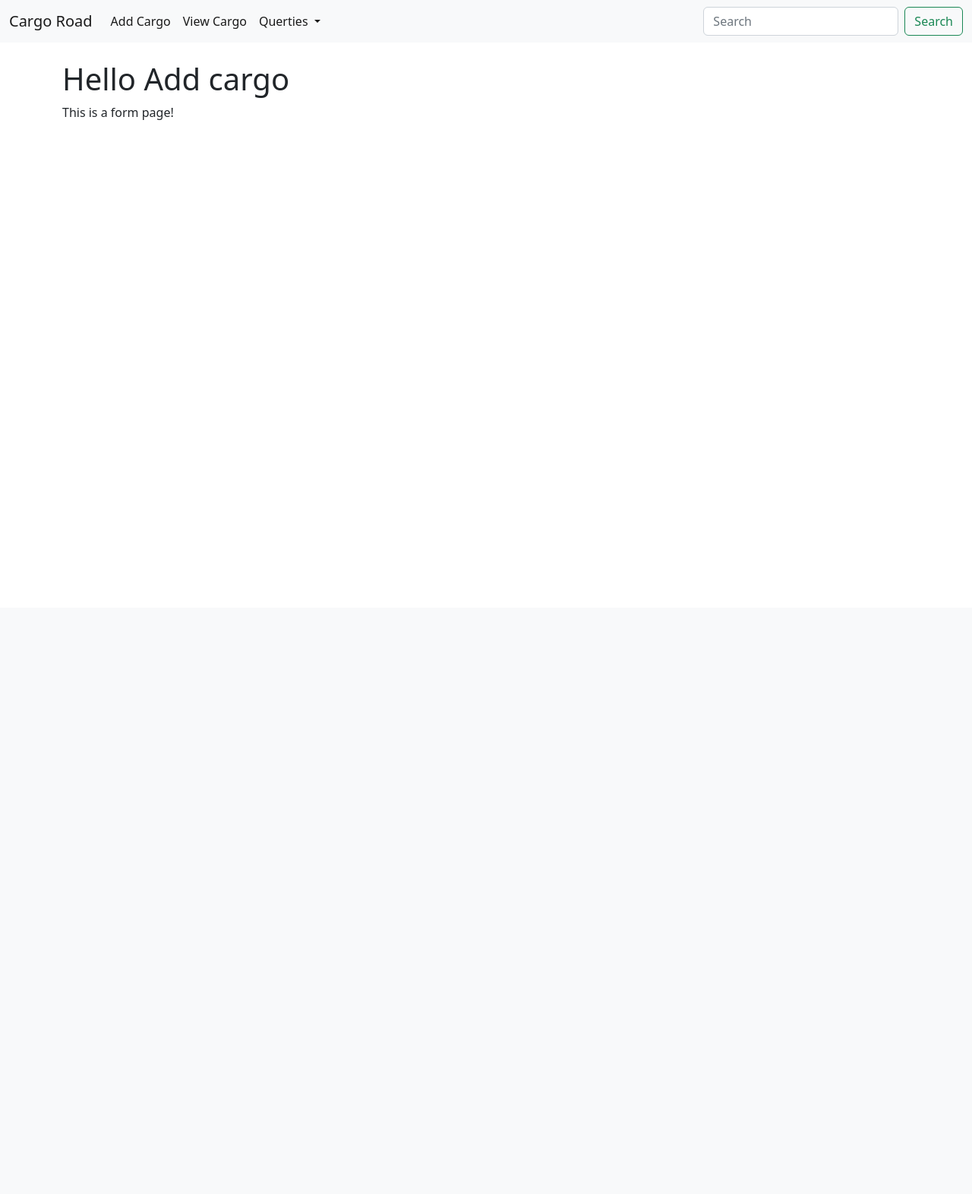
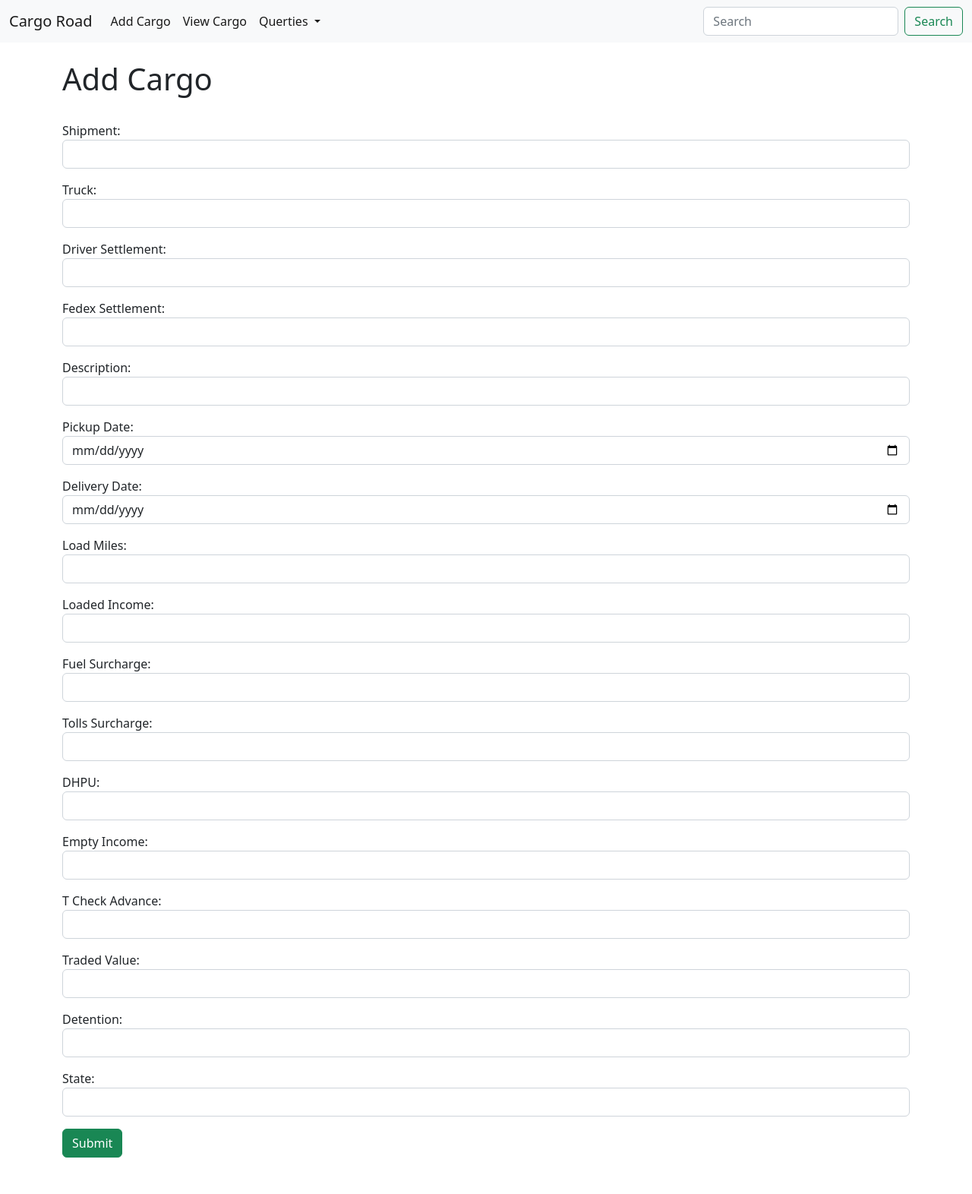
Before and after one commit to Nyepes/cargo_road_db, a Django app: page /add-cargo in a window 1280 px wide. Shown: the whole page at 76% size. Before the commit the page ends 158 px from the top, so only its background shows below. Run offline with Django 4.2, Linux system fonts and the light colour scheme.

Commit message:
Added Cargo Form

```diff
--- a/cargo_road/events/forms.py
+++ b/cargo_road/events/forms.py
@@ -0,0 +1,89 @@
+from django import forms
+from django.forms import ModelForm
+from .models import Cargo, Truck, FedexSettlement
+
+class TruckForm(ModelForm):
+	class Meta:
+		model = Truck
+		fields = ('name', 'plate', 'standard_c_link', 'standard_insurance')
+		labels = {
+			"name": "Name",
+			"plate": "Liscence Plate",
+			"standard_c_link": "Standard C Link",
+			"standard_insurance": "Standard Insurance"
+		}
+		widgets = {
+			"name": forms.TextInput(attrs={'class':'form-control','required': 'True'}),
+			"plate": forms.TextInput(attrs={'class':'form-control','required': 'True'}),
+			"standard_c_link": forms.NumberInput(attrs={'class':'form-control','required': 'True', 'placeholder':'C Link'}),
+			"standard_insurance": forms.NumberInput(attrs={'class':'form-control','required': 'True', 'placeholder':'Standard Insurance'})
+		}
+class FedexSettlementForm(ModelForm):
+	class Meta:
+		model = FedexSettlement
+		fields = ('settlement_fedex', "settlement_date", "fedex_payment_date", 'applicant_cost',
+			'personal_insurance','adjust')
+		labels = {
+			'settlement_fedex': "Settlement Fedex",
+			"settlement_date": "Settlement Date",
+			"fedex_payment_date": "Fedex Payment Date",
+			'applicant_cost': "Applicant Cost",
+			'personal_insurance': "Personal Insurance",
+			'adjust': "Adjust"
+		}
+		widgets = {
+			'settlement_fedex': forms.NumberInput(attrs={'class':'form-control','required': 'True', 'placeholder':'Settlement Fedex'}),
+			'settlement_date': forms.DateInput(attrs={'class':'form-control','required': 'True','type':'date'}),
+			'fedex_payment_date': forms.DateInput(attrs={'class':'form-control','required': 'True','type':'date'}),
+			'applicant_cost': forms.NumberInput(attrs={'class':'form-control','required': 'True', 'placeholder':'Applicant Cost'}),
+			'personal_insurance': forms.NumberInput(attrs={'class':'form-control','required': 'True', 'placeholder':'Personal Insurance'}),
+			'adjust': forms.NumberInput(attrs={'class':'form-control','required': 'True', 'placeholder':'Adjust'}),
+		}
+class CargoForm(ModelForm):
+	class Meta:
+		model = Cargo
+		fields = ('shipment', 'truck','driver_settlement', 'fedex_settlement', 'description','pickup_date',
+		'delivery_date', 'load_miles', 'loaded_income', 'fuel_surcharge', 'tolls_surcharge', 'dhpu',
+		'empty_income', 't_check_advance', 'traded_value', 'detention', 'state')
+
+		labels = {
+			'shipment': "Shipment",
+			'truck': "Truck",
+			'driver_settlement': "Driver Settlement",
+			'fedex_settlement': "Fedex Settlement",
+			'description': "Description",
+			'pickup_date': "Pickup Date",
+			'delivery_date': "Delivery Date",
+			'load_miles': "Load Miles",
+			'loaded_income': "Loaded Income",
+			'fuel_surcharge': "Fuel Surcharge",
+			'tolls_surcharge': "Tolls Surcharge",
+			'dhpu': "DHPU",
+			'empty_income': "Empty Income",
+			't_check_advance': "T Check Advance",
+			'traded_value': "Traded Value",
+			'detention': "Detention",
+			'state': "State"
+		}
+		widgets = {
+			'shipment': forms.NumberInput(attrs={'class':'form-control','required': 'True', }),
+			#Cambiar a Select y cambiar de nombre a id en views
+			'truck': forms.TextInput(attrs={'class':'form-control','required': 'True'}),
+			#Cambiar a Select y add filter somehow
+			'driver_settlement':forms.TextInput(attrs={'class':'form-control','required': 'True'}),
+			#Cambiar a Select y add filter somehow
+			'fedex_settlement': forms.TextInput(attrs={'class':'form-control','required': 'True'}),
+			'description': forms.TextInput(attrs={'class':'form-control'}),
+			'pickup_date': forms.DateInput(attrs={'class':'form-control','required': 'True','type':'date'}),
+			'delivery_date': forms.DateInput(attrs={'class':'form-control','required': 'True','type':'date'}),
+			'load_miles': forms.NumberInput(attrs={'class':'form-control','required': 'True', }),
+			'loaded_income': forms.NumberInput(attrs={'class':'form-control','required': 'True', }),
+			'fuel_surcharge': forms.NumberInput(attrs={'class':'form-control','required': 'True', }),
+			'tolls_surcharge': forms.NumberInput(attrs={'class':'form-control','required': 'True', }),
+			'dhpu': forms.NumberInput(attrs={'class':'form-control','required': 'True', }),
+			'empty_income': forms.NumberInput(attrs={'class':'form-control','required': 'True', }),
+			't_check_advance': forms.NumberInput(attrs={'class':'form-control','required': 'True', }),
+			'traded_value': forms.NumberInput(attrs={'class':'form-control','required': 'True', }),
+			'detention': forms.NumberInput(attrs={'class':'form-control','required': 'True', }),
+			'state': forms.TextInput(attrs={'class':'form-control','required': 'True'}),
+		}
--- a/cargo_road/events/models.py
+++ b/cargo_road/events/models.py
@@ -7,10 +7,10 @@ from django.db import models
 # Standard C Link
 # Standard Insurance
 class Truck (models.Model):
-	name = models.CharField(max_length=8)
-	plate = models.CharField(max_length=8)
-	standard_c_link = models.DecimalField(decimal_places=2,max_digits=5,default=0)
-	standard_insurance = models.DecimalField(decimal_places=2,max_digits=6,default=0)
+	name = models.CharField(max_length=8,blank=True) #No se si dejar o volver una calculated property?
+	plate = models.CharField(max_length=8,blank=True)
+	standard_c_link = models.DecimalField(decimal_places=2,max_digits=10,default=0,blank=True)
+	standard_insurance = models.DecimalField(decimal_places=2,max_digits=10,default=0,blank=True)
 
 class FedexSettlement (models.Model):
 	settlement_fedex = models.PositiveIntegerField()
@@ -18,7 +18,7 @@ class FedexSettlement (models.Model):
 	fedex_payment_date =  models.DateField()
 	applicant_cost = models.DecimalField(decimal_places=2,max_digits=6,default=0)
 	personal_insurance = models.DecimalField(decimal_places=2,max_digits=7,default=0)
-	modelsadjust = models.DecimalField(decimal_places=2,max_digits=8,default=0)
+	adjust = models.DecimalField(decimal_places=2,max_digits=8,default=0)
 
 
 class TruckFedexSettlement (models.Model):
@@ -35,23 +35,23 @@ class DriverSettlement (models.Model):
 	pay_date = models.DateField()
 
 class Cargo (models.Model):
-	shipment = models.PositiveIntegerField()
-	truck = models.ForeignKey(Truck, on_delete = models.CASCADE) #hablar con papi sobre on delete
-	driver_settlement = models.ForeignKey(DriverSettlement, on_delete = models.CASCADE)
-	fedex_settlement = models.ForeignKey(FedexSettlement, on_delete = models.CASCADE)
-	description = models.CharField(max_length = 300) #Change max length
-	pickup_date = models.DateField()
+	shipment = models.PositiveIntegerField(blank = True, )
+	truck = models.ForeignKey(Truck, blank = True, on_delete = models.CASCADE) #hablar con papi sobre on delete
+	driver_settlement = models.ForeignKey(DriverSettlement, blank = True,  on_delete = models.CASCADE)
+	fedex_settlement = models.ForeignKey(FedexSettlement, blank = True,  on_delete = models.CASCADE)
+	description = models.CharField(blank = True, max_length = 300) #Change max length
+	pickup_date = models.DateField(blank = True )
 	delivery_date = models.DateField(blank = True)
-	load_miles = models.PositiveSmallIntegerField()
-	loaded_income = models.DecimalField(decimal_places = 2, max_digits = 10)
-	fuel_surcharge = models.DecimalField(decimal_places = 2, max_digits = 10, default = 0)
-	tolls_surcharge = models.DecimalField(decimal_places = 2, max_digits = 10, default = 0)
-	dhpu = models.DecimalField(decimal_places = 2, max_digits = 10, default = 0)
-	empty_income = models.DecimalField(decimal_places = 2, max_digits = 10, default = 0)
-	t_check_advance = models.DecimalField(decimal_places = 2, max_digits = 10, default = 0)
-	traded_value = models.DecimalField(decimal_places = 2, max_digits = 10, default = 0)
-	detention = models.DecimalField(decimal_places = 2, max_digits = 10, default = 0)
-	state = models.CharField(max_length = 20)
+	load_miles = models.PositiveSmallIntegerField(blank = True)
+	loaded_income = models.DecimalField(blank = True, decimal_places = 2, max_digits = 10)
+	fuel_surcharge = models.DecimalField(blank = True, decimal_places = 2, max_digits = 10, default = 0)
+	tolls_surcharge = models.DecimalField(blank = True, decimal_places = 2, max_digits = 10, default = 0)
+	dhpu = models.DecimalField(blank = True, decimal_places = 2, max_digits = 10, default = 0)
+	empty_income = models.DecimalField(blank = True, decimal_places = 2, max_digits = 10, default = 0)
+	t_check_advance = models.DecimalField(blank = True, decimal_places = 2, max_digits = 10, default = 0)
+	traded_value = models.DecimalField(blank = True, decimal_places = 2, max_digits = 10, default = 0)
+	detention = models.DecimalField(blank = True, decimal_places = 2, max_digits = 10, default = 0)
+	state = models.CharField(blank = True, max_length = 20)
 
 class Driver (models.Model):
 	driver_id = models.CharField(max_length=20)
--- a/cargo_road/events/templates/add_cargo.html
+++ b/cargo_road/events/templates/add_cargo.html
@@ -1,7 +1,13 @@
 {% extends 'base.html' %}
 
 {% block content %}
-<h1>Hello Add cargo</h1>
-This is a form page!
-
+<h1>Add Cargo</h1>
+</br>
+<form action = "" method =POST>
+    {%csrf_token%}
+    {{form.as_p}}
+    <input type ="submit" value = "Submit" class="btn btn-success"></input>
+</form>
+</br>
+</br>
 {% endblock %}
--- a/cargo_road/events/views.py
+++ b/cargo_road/events/views.py
@@ -1,4 +1,5 @@
-from django.shortcuts import render
+from django.shortcuts import render, redirect
+from .forms import TruckForm, CargoForm
 from .models import Cargo
 
 def home(request):
@@ -7,4 +8,14 @@ def view_cargo (request):
 	cargoList = Cargo.objects.all()
 	return render(request, 'view_cargo.html', {'cargoList':cargoList})
 def add_cargo (request):
-	return render(request, 'add_cargo.html', {})
+	if request.method == 'POST':
+		form = CargoForm(request.POST) ##TODO Change to CARGO
+
+		if form.is_valid():
+			form.save()
+			print("saved")
+			return redirect("home")
+	else:
+		print("not valid")
+		form = CargoForm(request.POST) ##TODO Change to CARGOFORM
+	return render(request, 'add_cargo.html', {'form':form})
```
Also changed, not shown: cargo_road/db.sqlite3.
